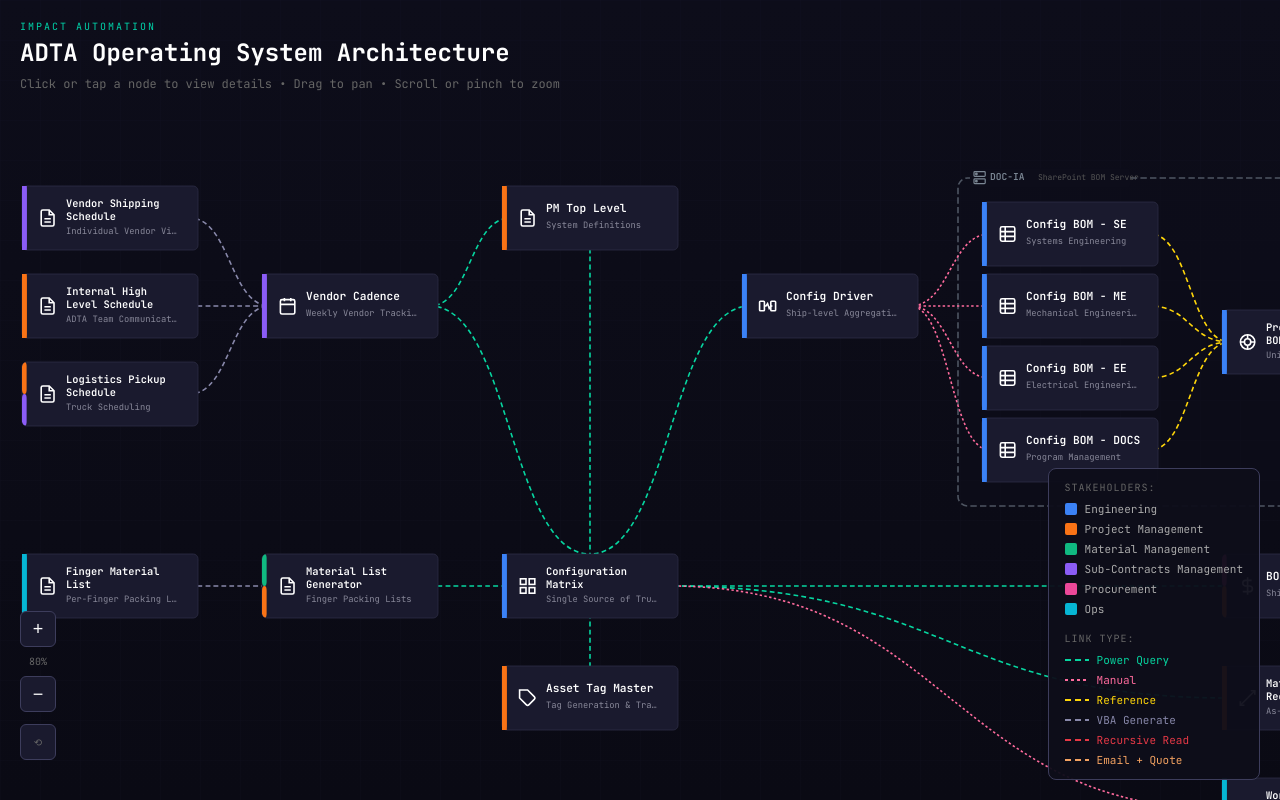
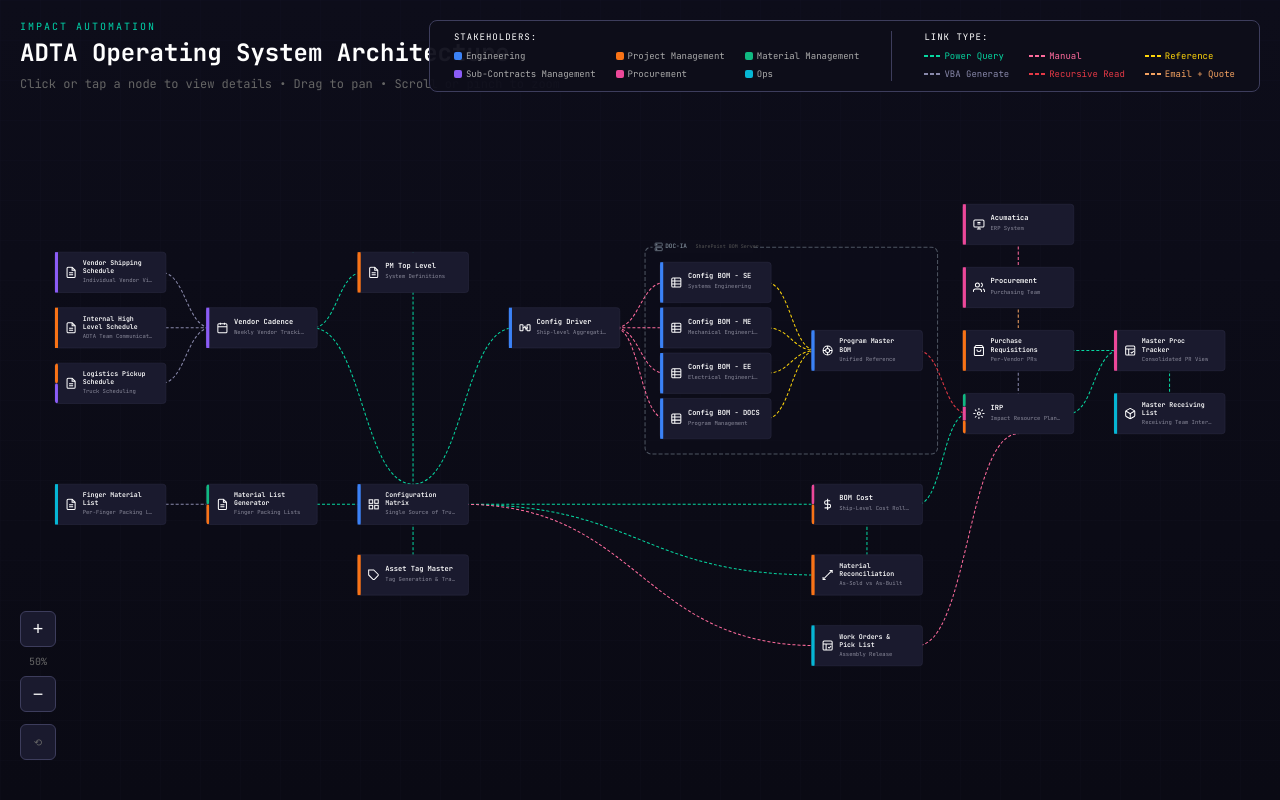
Before and after one commit to CorentinMonnot/ADTA-OS, a React (Vite) app: page / in a window 1280 px wide. Built offline with nearby package versions, Linux system fonts and the light colour scheme.

Commit message:
Polished legend appearance and modified logic forr fit to screen

```diff
--- a/src/components/diagram/AutomationOSDiagram.jsx
+++ b/src/components/diagram/AutomationOSDiagram.jsx
@@ -2,7 +2,7 @@ import React, { useState, useCallback, useRef, useMemo, memo } from 'react';
 import { nodes, ownerColors } from './data/nodes';
 import { connections } from './data/connections';
 import { containers } from './data/containers';
-import { getDefaultPan } from './utils';
+import { getFitToViewport } from './utils';
 import { getGradientId, getUniqueOwnerCombinations } from './data/ownerConfig';
 import Container from './Container';
 import Node from './Node';
@@ -14,76 +14,82 @@ const Legend = memo(function Legend() {
   return (
     <div style={{
       position: 'absolute',
-      bottom: '20px',
+      top: '20px',
       right: '20px',
+      height: '72px',
       background: 'rgba(13, 13, 26, 0.95)',
       border: '1px solid #3d3d5c',
       borderRadius: '8px',
-      padding: '12px 16px',
+      padding: '10px 24px',
       fontFamily: "'JetBrains Mono', 'SF Mono', monospace",
-      fontSize: '11px',
+      fontSize: '10px',
       zIndex: 20,
       display: 'flex',
-      flexDirection: 'column',
-      gap: '16px',
+      flexDirection: 'row',
+      gap: '32px',
+      alignItems: 'flex-start',
+      boxSizing: 'border-box',
     }}>
       {/* Owners Legend */}
-      <div>
-        <div style={{ color: '#666', marginBottom: '8px', fontSize: '10px', textTransform: 'uppercase', letterSpacing: '1px' }}>Stakeholders:</div>
-        <div style={{ display: 'flex', flexDirection: 'column', gap: '6px' }}>
+      <div style={{ display: 'flex', flexDirection: 'column', height: '100%' }}>
+        <div style={{ color: '#ffffff', marginBottom: '6px', fontSize: '9px', textTransform: 'uppercase', letterSpacing: '1px' }}>Stakeholders:</div>
+        <div style={{ display: 'grid', gridTemplateColumns: 'repeat(3, auto)', gap: '4px 20px', flex: 1 }}>
           {Object.entries(ownerColors).map(([owner, color]) => (
-            <div key={owner} style={{ display: 'flex', alignItems: 'center', gap: '8px' }}>
+            <div key={owner} style={{ display: 'flex', alignItems: 'center', gap: '4px' }}>
               <div style={{
-                width: '12px',
-                height: '12px',
+                width: '8px',
+                height: '8px',
                 borderRadius: '2px',
                 backgroundColor: color,
               }} />
-              <span style={{ color: '#aaa' }}>{owner}</span>
+              <span style={{ color: '#aaa', fontSize: '9px' }}>{owner}</span>
             </div>
           ))}
         </div>
       </div>
 
+      {/* Vertical Separator */}
+      <div style={{ width: '1px', height: '100%', backgroundColor: '#3d3d5c' }} />
+
       {/* Link Type Legend */}
-      <div>
-        <div style={{ color: '#666', marginBottom: '8px', fontSize: '10px', textTransform: 'uppercase', letterSpacing: '1px' }}>Link type:</div>
-        <div style={{ display: 'flex', flexDirection: 'column', gap: '6px' }}>
-          <div style={{ display: 'flex', alignItems: 'center', gap: '8px' }}>
-            <svg width="24" height="2">
-              <line x1="0" y1="1" x2="24" y2="1" stroke="#06D6A0" strokeWidth="2" strokeDasharray="6 4" />
+      <div style={{ display: 'flex', flexDirection: 'column', height: '100%' }}>
+        <div style={{ color: '#ffffff', marginBottom: '6px', fontSize: '9px', textTransform: 'uppercase', letterSpacing: '1px' }}>Link type:</div>
+        <div style={{ display: 'grid', gridTemplateColumns: 'repeat(3, auto)', gap: '4px 20px', flex: 1 }}>
+          <div style={{ display: 'flex', alignItems: 'center', gap: '4px' }}>
+            <svg width="16" height="2">
+              <line x1="0" y1="1" x2="16" y2="1" stroke="#06D6A0" strokeWidth="2" strokeDasharray="4 2" />
             </svg>
-            <span style={{ color: '#06D6A0' }}>Power Query</span>
+            <span style={{ color: '#06D6A0', fontSize: '9px' }}>Power Query</span>
           </div>
-          <div style={{ display: 'flex', alignItems: 'center', gap: '8px' }}>
-            <svg width="24" height="2">
-              <line x1="0" y1="1" x2="24" y2="1" stroke="#FF6B9D" strokeWidth="2" strokeDasharray="3 3" />
+          <div style={{ display: 'flex', alignItems: 'center', gap: '4px' }}>
+            <svg width="16" height="2">
+              <line x1="0" y1="1" x2="16" y2="1" stroke="#FF6B9D" strokeWidth="2" strokeDasharray="4 2" />
             </svg>
-            <span style={{ color: '#FF6B9D' }}>Manual</span>
+            <span style={{ color: '#FF6B9D', fontSize: '9px' }}>Manual</span>
           </div>
-          <div style={{ display: 'flex', alignItems: 'center', gap: '8px' }}>
-            <svg width="24" height="2">
-              <line x1="0" y1="1" x2="24" y2="1" stroke="#FFD60A" strokeWidth="2" strokeDasharray="6 4" />
+          <div style={{ display: 'flex', alignItems: 'center', gap: '4px' }}>
+            <svg width="16" height="2">
+              <line x1="0" y1="1" x2="16" y2="1" stroke="#FFD60A" strokeWidth="2" strokeDasharray="4 2" />
             </svg>
-            <span style={{ color: '#FFD60A' }}>Reference</span>
+            <span style={{ color: '#FFD60A', fontSize: '9px' }}>Reference</span>
           </div>
-          <div style={{ display: 'flex', alignItems: 'center', gap: '8px' }}>
-            <svg width="24" height="2">
-              <line x1="0" y1="1" x2="24" y2="1" stroke="#8888aa" strokeWidth="2" strokeDasharray="6 4" />
+          <div style={{ display: 'flex', alignItems: 'center', gap: '4px' }}>
+            <svg width="16" height="2">
+              <line x1="0" y1="1" x2="16" y2="1" stroke="#8888aa" strokeWidth="2" strokeDasharray="4 2" />
             </svg>
-            <span style={{ color: '#8888aa' }}>VBA Generate</span>
+            <span style={{ color: '#8888aa', fontSize: '9px' }}>VBA Generate</span>
           </div>
-          <div style={{ display: 'flex', alignItems: 'center', gap: '8px' }}>
-            <svg width="24" height="2">
-              <line x1="0" y1="1" x2="24" y2="1" stroke="#E63946" strokeWidth="2" strokeDasharray="6 4" />
+          <div style={{ display: 'flex', alignItems: 'center', gap: '4px' }}>
+            <svg width="16" height="2">
+              <line x1="0" y1="1" x2="16" y2="1" stroke="#E63946" strokeWidth="2" strokeDasharray="4 2" />
             </svg>
-            <span style={{ color: '#E63946' }}>Recursive Read</span>
+            <span style={{ color: '#E63946', fontSize: '9px' }}>Recursive Read</span>
           </div>
-          <div style={{ display: 'flex', alignItems: 'center', gap: '8px' }}>
-            <svg width="24" height="2">
-              <line x1="0" y1="1" x2="24" y2="1" stroke="#F4A261" strokeWidth="2" strokeDasharray="6 4" />
+          <div style={{ display: 'flex', alignItems: 'center', gap: '4px' }}>
+            <svg width="16" height="2">
+              <line x1="0" y1="1" x2="16" y2="1" stroke="#F4A261" strokeWidth="2" strokeDasharray="4 2" />
             </svg>
-            <span style={{ color: '#F4A261' }}>Email + Quote</span>
+            <span style={{ color: '#F4A261', fontSize: '9px' }}>Email + Quote</span>
           </div>
         </div>
       </div>
@@ -91,13 +97,16 @@ const Legend = memo(function Legend() {
   );
 });
 
-const INITIAL_ZOOM = 0.8;
-
 export default function AutomationOSDiagram() {
   const [selectedNode, setSelectedNode] = useState(null);
-  const defaultPan = getDefaultPan(nodes, INITIAL_ZOOM);
-  const [pan, setPan] = useState(defaultPan);
-  const [zoom, setZoom] = useState(INITIAL_ZOOM);
+
+  // Calculate initial view to fit all content in viewport
+  const [initialView] = useState(() =>
+    getFitToViewport(nodes, window.innerWidth, window.innerHeight)
+  );
+
+  const [pan, setPan] = useState(initialView.pan);
+  const [zoom, setZoom] = useState(initialView.zoom);
   const [isPanning, setIsPanning] = useState(false);
   const [startPan, setStartPan] = useState({ x: 0, y: 0 });
   const lastTouchDistance = useRef(null);
@@ -159,9 +168,14 @@ export default function AutomationOSDiagram() {
   }, []);
 
   const handleResetView = useCallback(() => {
-    setPan(defaultPan);
-    setZoom(INITIAL_ZOOM);
-  }, [defaultPan]);
+    const { zoom: newZoom, pan: newPan } = getFitToViewport(
+      nodes,
+      window.innerWidth,
+      window.innerHeight
+    );
+    setPan(newPan);
+    setZoom(newZoom);
+  }, []);
 
   const handleTouchStart = useCallback((e) => {
     if (e.touches.length === 1) {
--- a/src/components/diagram/Connection.jsx
+++ b/src/components/diagram/Connection.jsx
@@ -76,7 +76,7 @@ export default function Connection({ from, to, label, fromSide, toSide, nodes, b
         fill="none"
         stroke={strokeColor}
         strokeWidth="2"
-        strokeDasharray={isManual ? "3 3" : "6 4"}
+        strokeDasharray="6 4"
         style={{
           animation: bidirectional ? 'flowDashBidirectional 4s ease-in-out infinite' : 'flowDash 1s linear infinite',
         }}
--- a/src/components/diagram/utils.js
+++ b/src/components/diagram/utils.js
@@ -1,7 +1,7 @@
 import { NODE_OFFSET_X, NODE_OFFSET_Y } from './data/nodes';
 
 const INITIAL_SCREEN_X = 30;
-const INITIAL_SCREEN_Y = 110;
+const INITIAL_SCREEN_Y = 150;
 
 export function getCanvasBounds(nodesList) {
   if (nodesList.length === 0) return { minX: 0, minY: 0 };
@@ -21,3 +21,40 @@ export function getDefaultPan(nodesList, zoom = 1) {
     y: INITIAL_SCREEN_Y - minY * zoom,
   };
 }
+
+export function getFitToViewport(nodesList, viewportWidth, viewportHeight, padding = { top: 130, right: 60, bottom: 60, left: 60 }) {
+  if (nodesList.length === 0) return { zoom: 1, pan: { x: 0, y: 0 } };
+
+  // Calculate bounds (node center positions + offsets for node dimensions)
+  const minX = Math.min(...nodesList.map(n => n.x + NODE_OFFSET_X));
+  const maxX = Math.max(...nodesList.map(n => n.x - NODE_OFFSET_X));
+  const minY = Math.min(...nodesList.map(n => n.y + NODE_OFFSET_Y));
+  const maxY = Math.max(...nodesList.map(n => n.y - NODE_OFFSET_Y));
+
+  const contentWidth = maxX - minX;
+  const contentHeight = maxY - minY;
+
+  // Available space after padding
+  const availableWidth = viewportWidth - padding.left - padding.right;
+  const availableHeight = viewportHeight - padding.top - padding.bottom;
+
+  // Calculate zoom to fit (cap between 0.3 and 1)
+  const zoom = Math.min(
+    availableWidth / contentWidth,
+    availableHeight / contentHeight,
+    1
+  );
+  const clampedZoom = Math.max(zoom, 0.3);
+
+  // Calculate scaled content dimensions
+  const scaledContentWidth = contentWidth * clampedZoom;
+  const scaledContentHeight = contentHeight * clampedZoom;
+
+  // Center content within the available space (respecting padding)
+  const pan = {
+    x: padding.left + (availableWidth - scaledContentWidth) / 2 - minX * clampedZoom,
+    y: padding.top + (availableHeight - scaledContentHeight) / 2 - minY * clampedZoom,
+  };
+
+  return { zoom: clampedZoom, pan };
+}
```
